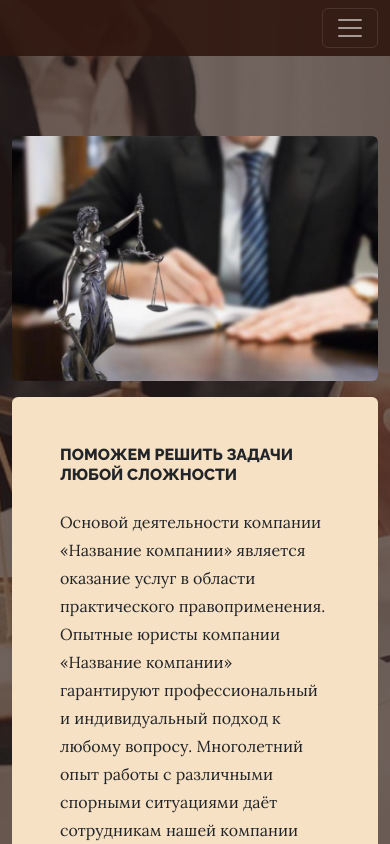
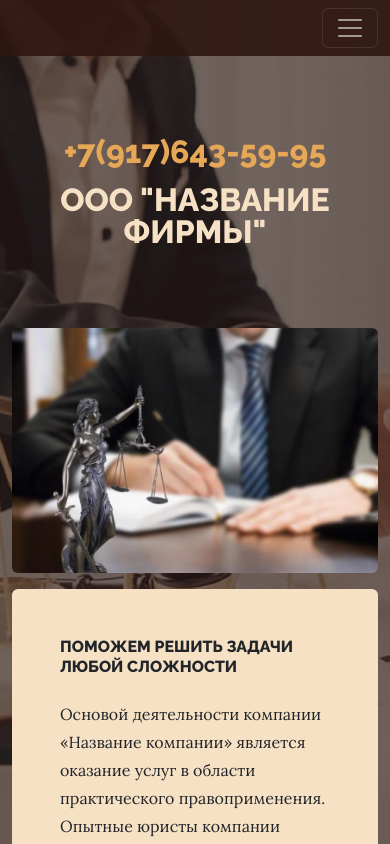
Before and after one commit to Teslajke/Urinfo, a plain HTML site: page about.html in a window 390 px wide. Shown: the top 844 px of the page. Drawn offline with nearby package versions, Linux system fonts and the light colour scheme.

Commit message:
adjust size of sm-md blocks

```diff
--- a/about.html
+++ b/about.html
@@ -53,13 +53,13 @@
       </div>
     </div>
   </nav>
-  <div class="d-lg-none">
+  <div class="d-md-block d-lg-none">
     <header>
-      <h1 class="site-heading text-center text-faded d-none d-sm-block">
+      <h2 class="site-heading text-center text-faded">
         <span class="site-heading-upper text-primary mb-3"><span class="site-heading-upper text-primary mb-3"><a
               href="tel:89176435995" style="text-decoration:none">+7(917)643-59-95</a></span></span>
-        <span class="site-heading-lower">ООО "Название фирмы"</span>
-      </h1>
+        <span class="site-heading-upper">ООО "Название фирмы"</span>
+      </h2>
     </header>
   </div>
   <section class="page-section about-heading">
```
Also changed, not shown: contact.html (+4 -4 lines), index.html (+1 -1 lines), products.html (+4 -4 lines).
